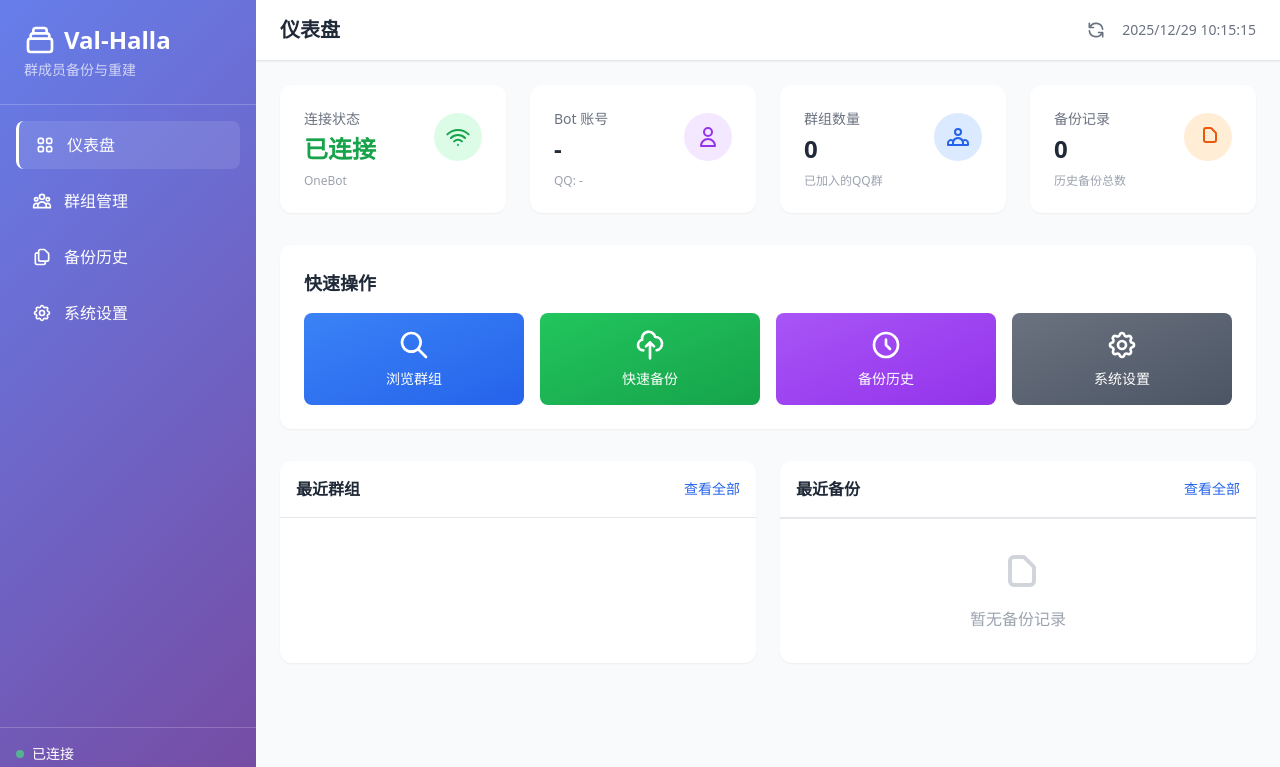
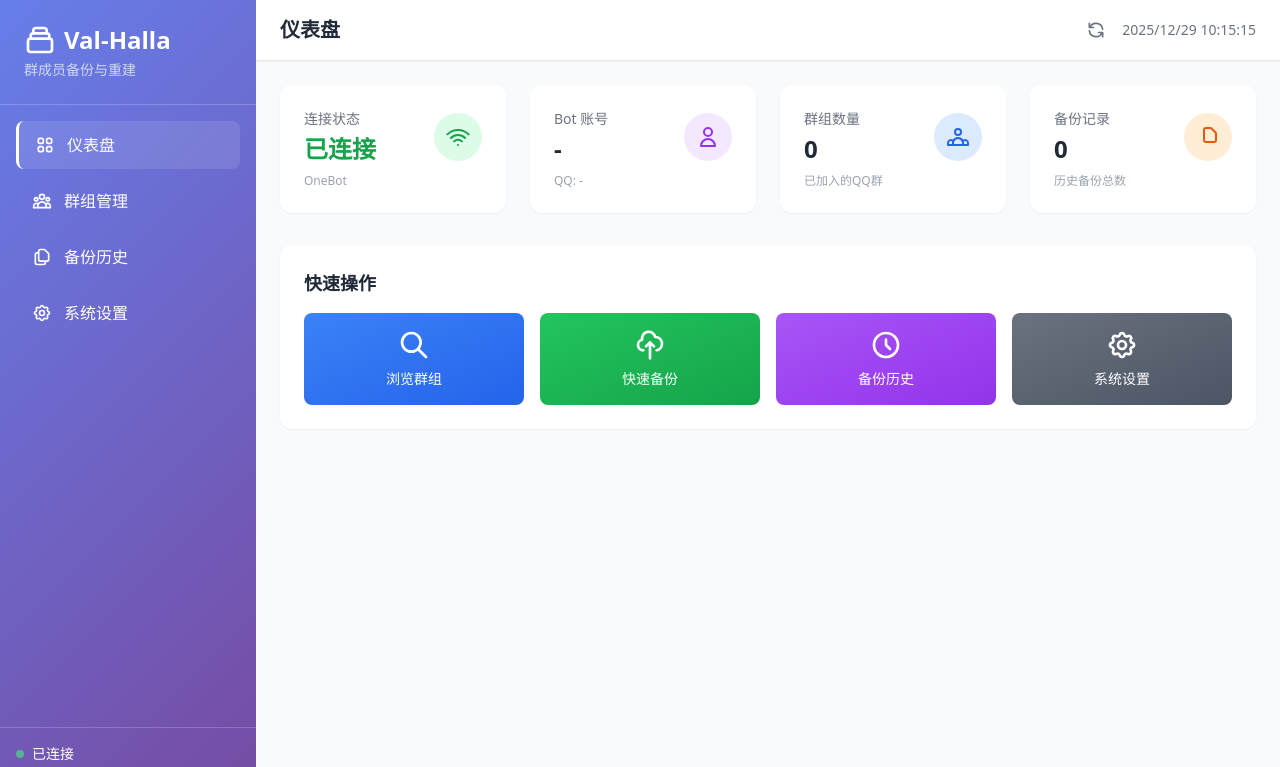
Before and after one commit to Kevin65536/Val-Halla, a FastAPI app: page / in a window 1280 px wide. Shown: the top 767 px of the page. Run offline with FastAPI, Linux system fonts and the light colour scheme; data that the repository does not hold is empty; some libraries are stand-ins or nearby versions.

Commit message:
correct time display on backup page and remove two components on index

```diff
--- a/src/web/templates/index.html
+++ b/src/web/templates/index.html
@@ -116,92 +116,6 @@
         </div>
     </div>
 
-    <!-- 最近群组 & 最近备份 -->
-    <div class="grid grid-cols-1 lg:grid-cols-2 gap-6">
-        <!-- 最近群组 -->
-        <div class="bg-white rounded-xl shadow-sm overflow-hidden">
-            <div class="p-4 border-b flex items-center justify-between">
-                <h3 class="font-semibold text-gray-800">最近群组</h3>
-                <a href="/groups" class="text-sm text-blue-600 hover:text-blue-700">查看全部</a>
-            </div>
-            <div class="divide-y">
-                <template x-if="loadingGroups">
-                    <div class="p-8 text-center text-gray-400">
-                        <div class="spinner mx-auto border-gray-300 border-t-gray-600"></div>
-                        <p class="mt-2">加载中...</p>
-                    </div>
-                </template>
-                <template x-if="!loadingGroups && groups.length === 0">
-                    <div class="p-8 text-center text-gray-400">
-                        <svg class="w-12 h-12 mx-auto text-gray-300" fill="none" stroke="currentColor" viewBox="0 0 24 24">
-                            <path stroke-linecap="round" stroke-linejoin="round" stroke-width="2"
-                                  d="M17 20h5v-2a3 3 0 00-5.356-1.857M17 20H7m10 0v-2c0-.656-.126-1.283-.356-1.857M7 20H2v-2a3 3 0 015.356-1.857M7 20v-2c0-.656.126-1.283.356-1.857m0 0a5.002 5.002 0 019.288 0"/>
-                        </svg>
-                        <p class="mt-2">暂无群组数据</p>
-                    </div>
-                </template>
-                <template x-for="group in groups.slice(0, 5)" :key="group.group_id">
-                    <a :href="'/groups?id=' + group.group_id" class="flex items-center gap-4 p-4 table-row cursor-pointer">
-                        <div class="w-10 h-10 rounded-full bg-gradient-to-br from-blue-400 to-purple-500 flex items-center justify-center text-white font-bold">
-                            <span x-text="group.group_name?.charAt(0) || 'G'"></span>
-                        </div>
-                        <div class="flex-1 min-w-0">
-                            <p class="font-medium text-gray-800 truncate" x-text="group.group_name"></p>
-                            <p class="text-sm text-gray-400" x-text="group.group_id"></p>
-                        </div>
-                        <div class="text-right">
-                            <p class="text-sm font-medium text-gray-600" x-text="group.member_count + ' 人'"></p>
-                        </div>
-                    </a>
-                </template>
-            </div>
-        </div>
-
-        <!-- 最近备份 -->
-        <div class="bg-white rounded-xl shadow-sm overflow-hidden">
-            <div class="p-4 border-b flex items-center justify-between">
-                <h3 class="font-semibold text-gray-800">最近备份</h3>
-                <a href="/backups" class="text-sm text-blue-600 hover:text-blue-700">查看全部</a>
-            </div>
-            <div class="divide-y">
-                <template x-if="loadingBackups">
-                    <div class="p-8 text-center text-gray-400">
-                        <div class="spinner mx-auto border-gray-300 border-t-gray-600"></div>
-                        <p class="mt-2">加载中...</p>
-                    </div>
-                </template>
-                <template x-if="!loadingBackups && backups.length === 0">
-                    <div class="p-8 text-center text-gray-400">
-                        <svg class="w-12 h-12 mx-auto text-gray-300" fill="none" stroke="currentColor" viewBox="0 0 24 24">
-                            <path stroke-linecap="round" stroke-linejoin="round" stroke-width="2"
-                                  d="M8 7v8a2 2 0 002 2h6M8 7V5a2 2 0 012-2h4.586a1 1 0 01.707.293l4.414 4.414a1 1 0 01.293.707V15a2 2 0 01-2 2h-2"/>
-                        </svg>
-                        <p class="mt-2">暂无备份记录</p>
-                    </div>
-                </template>
-                <template x-for="backup in backups.slice(0, 5)" :key="backup.id">
-                    <div class="flex items-center gap-4 p-4 table-row">
-                        <div class="w-10 h-10 rounded-full flex items-center justify-center"
-                             :class="backup.status === 'success' ? 'bg-green-100' : 'bg-red-100'">
-                            <svg class="w-5 h-5" :class="backup.status === 'success' ? 'text-green-600' : 'text-red-600'"
-                                 fill="none" stroke="currentColor" viewBox="0 0 24 24">
-                                <path x-show="backup.status === 'success'" stroke-linecap="round" stroke-linejoin="round" stroke-width="2" d="M5 13l4 4L19 7"/>
-                                <path x-show="backup.status !== 'success'" stroke-linecap="round" stroke-linejoin="round" stroke-width="2" d="M6 18L18 6M6 6l12 12"/>
-                            </svg>
-                        </div>
-                        <div class="flex-1 min-w-0">
-                            <p class="font-medium text-gray-800" x-text="'群 ' + backup.group_id"></p>
-                            <p class="text-sm text-gray-400" x-text="backup.backup_type + ' · ' + backup.member_count + ' 人'"></p>
-                        </div>
-                        <div class="text-right">
-                            <p class="text-sm text-gray-600" x-text="formatTime(backup.created_at)"></p>
-                        </div>
-                    </div>
-                </template>
-            </div>
-        </div>
-    </div>
-
     <!-- 快速备份对话框 -->
     <div x-show="showBackupModal" x-cloak class="fixed inset-0 z-50 flex items-center justify-center p-4 bg-black/50">
         <div @click.away="showBackupModal = false" class="bg-white rounded-xl shadow-xl w-full max-w-md">
@@ -269,7 +183,8 @@
                 const res = await fetch('/api/groups');
                 if (res.ok) {
                     const data = await res.json();
-                    this.groups = data.groups || [];
+                    // 按成员数降序排列
+                    this.groups = (data.groups || []).sort((a, b) => (b.member_count || 0) - (a.member_count || 0));
                     this.groupCount = data.total || 0;
                 }
             } catch (e) {
@@ -299,7 +214,7 @@
 
         async doBackup(groupId) {
             this.showBackupModal = false;
-            this.$root.showToast('正在备份群 ' + groupId + '...', 'info');
+            window.showToast('正在备份群 ' + groupId + '...', 'info');
 
             try {
                 const res = await fetch('/api/backup', {
@@ -310,20 +225,26 @@
 
                 if (res.ok) {
                     const data = await res.json();
-                    this.$root.showToast('备份成功！共 ' + data.member_count + ' 人', 'success');
+                    window.showToast('备份成功！共 ' + data.member_count + ' 人', 'success');
                     await this.loadBackups();
                 } else {
                     const err = await res.json();
-                    this.$root.showToast('备份失败: ' + err.detail, 'error');
+                    window.showToast('备份失败: ' + err.detail, 'error');
                 }
             } catch (e) {
-                this.$root.showToast('备份失败: ' + e.message, 'error');
+                window.showToast('备份失败: ' + e.message, 'error');
             }
         },
 
         formatTime(timestamp) {
             if (!timestamp) return '-';
-            const date = new Date(timestamp);
+            // 如果是字符串格式的UTC时间(如 "2025-12-29T10:05:07")，需要加上Z表示UTC
+            let date;
+            if (typeof timestamp === 'string' && !timestamp.endsWith('Z') && !timestamp.includes('+')) {
+                date = new Date(timestamp + 'Z'); // 添加Z表示这是UTC时间
+            } else {
+                date = new Date(timestamp);
+            }
             return date.toLocaleString('zh-CN', {
                 month: 'short',
                 day: 'numeric',
```
Also changed, not shown: src/web/templates/backups.html (+7 -1 lines).
